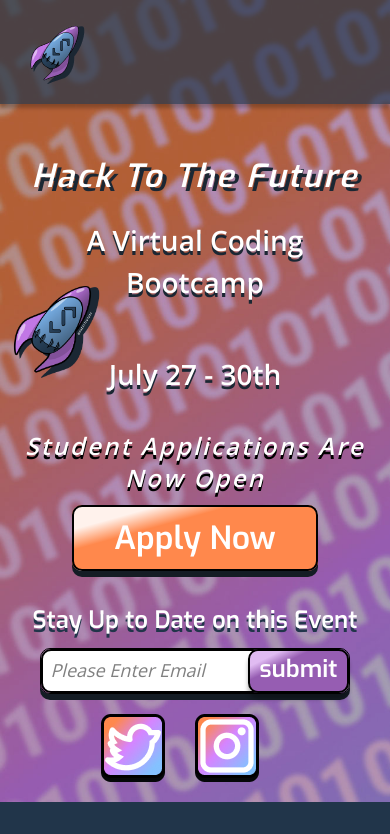
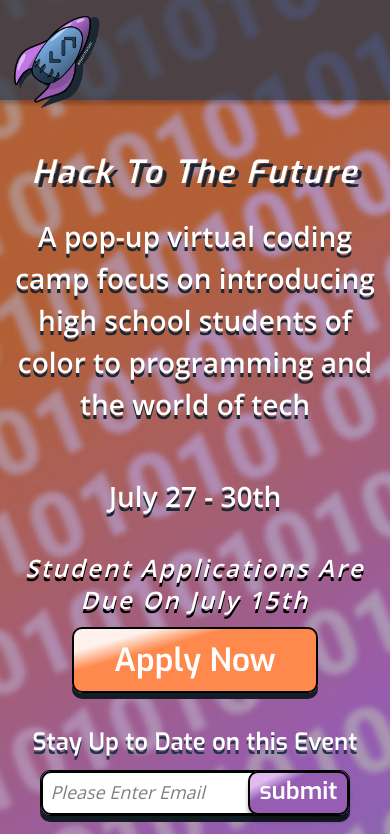
Before and after one commit to iamsmarts/hackforthefuture, a React (Create React App) app: page / in a window 390 px wide. Shown: the top 834 px of the page. Built offline with nearby package versions, Linux system fonts and the light colour scheme.

Commit message:
udpated splash copy

```diff
--- a/src/App.js
+++ b/src/App.js
@@ -17,13 +17,16 @@ function App() {
         <div className="row">
           <div className="content_info col align-self-center">
             <h2>Hack To The Future</h2>
-            <p>A Virtual Coding Bootcamp</p>
+            <p>
+              A pop-up virtual coding camp focus on introducing high school
+              students of color to programming and the world of tech
+            </p>
             <p className="date">July 27 - 30th</p>
           </div>
         </div>
         <div className="row">
           <div className="content_apply col align-self-center">
-            <p>Student Applications Are Now Open</p>
+            <p>Student Applications Are Due On July 15th</p>
             <a
               href="https://httf2020.typeform.com/to/Bmp1dvII"
               target="_blank"
@@ -43,7 +46,7 @@ function App() {
               name="mc-embedded-subscribe-form"
               className="validate"
               target="_blank"
-              novalidate
+              noValidate
             >
               <input
                 type="email"
--- a/src/App.scss
+++ b/src/App.scss
@@ -34,7 +34,7 @@ body {
   background-image: url(./images/Backdrop_img_v2.jpg);
   background-repeat: no-repeat;
   background-size: cover;
-  height: 100vh;
+  height: 120vh;
   width: 100vw;
 }
 .main {
@@ -223,6 +223,9 @@ body {
   .header {
     .header_logo {
       width: 20%;
+      img {
+        display: none;
+      }
     }
     .header_title {
       display: none;
@@ -275,7 +278,7 @@ body {
       left: -25%;
     }
     100% {
-      top: 32%;
+      top: 0%;
       left: 2%;
     }
   }
```
